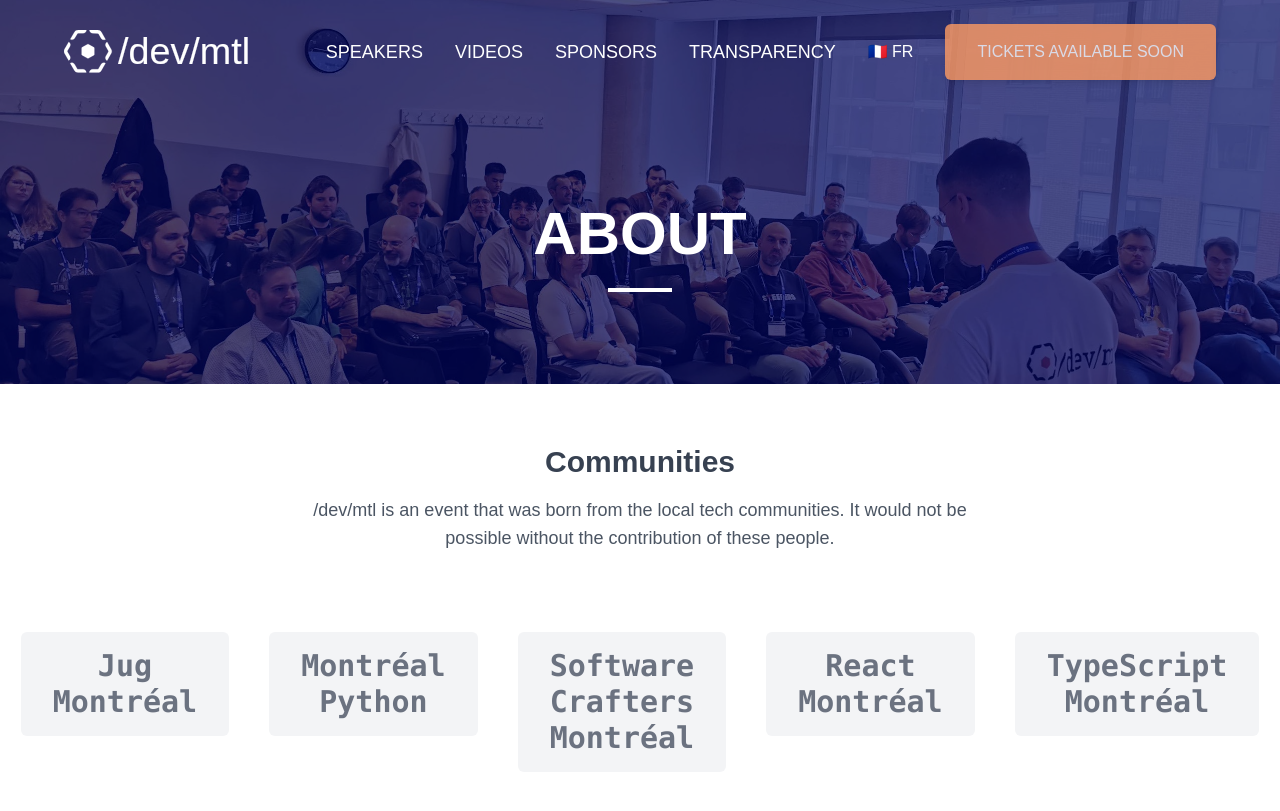
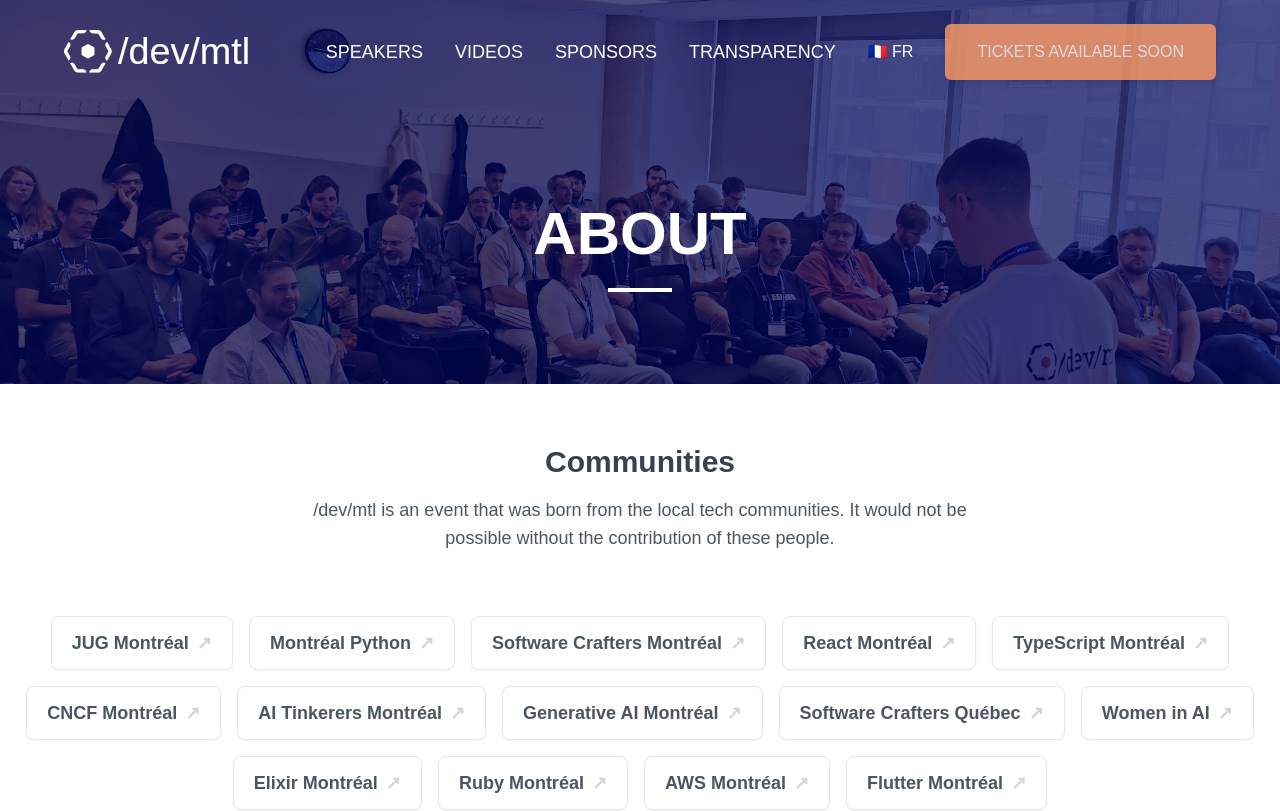
Before and after one commit to devmtl2024-org/devmtl2024-org.github.io, a React (Vite) app: page /about in a window 1280 px wide. Shown: the top 811 px of the page. Built offline with nearby package versions, Linux system fonts and the light colour scheme.

Commit message:
Improve design of communities cards

```diff
--- a/src/pages/AboutPage.tsx
+++ b/src/pages/AboutPage.tsx
@@ -2,6 +2,7 @@
 import { useTranslation } from "@/hooks/useTranslation";
 import { Organizer } from "@/type/organizers";
 import { loadData } from "@/utils/loadData";
+import { motion } from "framer-motion";
 import { useEffect, useState } from "react";
 
 interface Meetup {
@@ -10,7 +11,7 @@
 }
 
 const meetups: Meetup[] = [
-  { name: "Jug Montréal", url: "https://www.montreal-jug.org/" },
+  { name: "JUG Montréal", url: "https://www.montreal-jug.org/" },
   { name: "Montréal Python", url: "https://montrealpython.org/" },
   {
     name: "Software Crafters Montréal",
@@ -38,7 +39,7 @@
     url: "https://guild.host/software-crafters-quebec",
   },
   { name: "Women in AI", url: "https://www.womeninai.co/canada" },
-  { name: "Elixir Montréal", url: "https://www.montrealelixir.ca/" },
+  { name: "Elixir Montréal", url: "https://guild.host/elixir-montreal/events" },
   { name: "Ruby Montréal", url: "https://www.meetup.com/montrealrb/" },
   {
     name: "AWS Montréal",
@@ -73,31 +74,32 @@
             en: "/dev/mtl is an event that was born from the local tech communities. It would not be possible without the contribution of these people.",
           })}
         </p>
-        <div className="my-20 flex flex-wrap justify-center items-start gap-10">
+        <motion.div
+          initial="hidden"
+          whileInView="visible"
+          viewport={{ once: true }}
+          className="my-16 flex flex-wrap justify-center gap-4"
+        >
           {meetups.map((meetup, index) => (
-            <div
+            <motion.a
               key={index}
-              className="text-3xl font-bold text-gray-500 text-center font-mono flex flex-col bg-gray-100 px-8 py-4 rounded-md"
+              href={meetup.url}
+              target="_blank"
+              rel="noopener noreferrer"
+              variants={{
+                hidden: { opacity: 0, y: 20 },
+                visible: { opacity: 1, y: 0 },
+              }}
+              transition={{ duration: 0.4, delay: index * 0.05 }}
+              className="group flex items-center gap-2 rounded-lg border border-gray-200 bg-white px-5 py-3 text-lg font-semibold text-gray-600 shadow-sm transition-all duration-200 hover:-translate-y-0.5 hover:border-secondary hover:text-secondary hover:shadow-md"
             >
-              {meetup.name.split(" ").map((word, i) => (
-                <span key={i}>
-                  {meetup.url ? (
-                    <a
-                      href={meetup.url}
-                      target="_blank"
-                      rel="noopener noreferrer"
-                      className="hover:text-gray-700 transition-colors"
-                    >
-                      {word}
-                    </a>
-                  ) : (
-                    word
-                  )}
-                </span>
-              ))}
-            </div>
+              {meetup.name}
+              <span className="text-gray-300 transition-colors duration-200 group-hover:text-secondary">
+                ↗
+              </span>
+            </motion.a>
           ))}
-        </div>
+        </motion.div>
       </div>
 
       {/* Organizers Section */}
```
